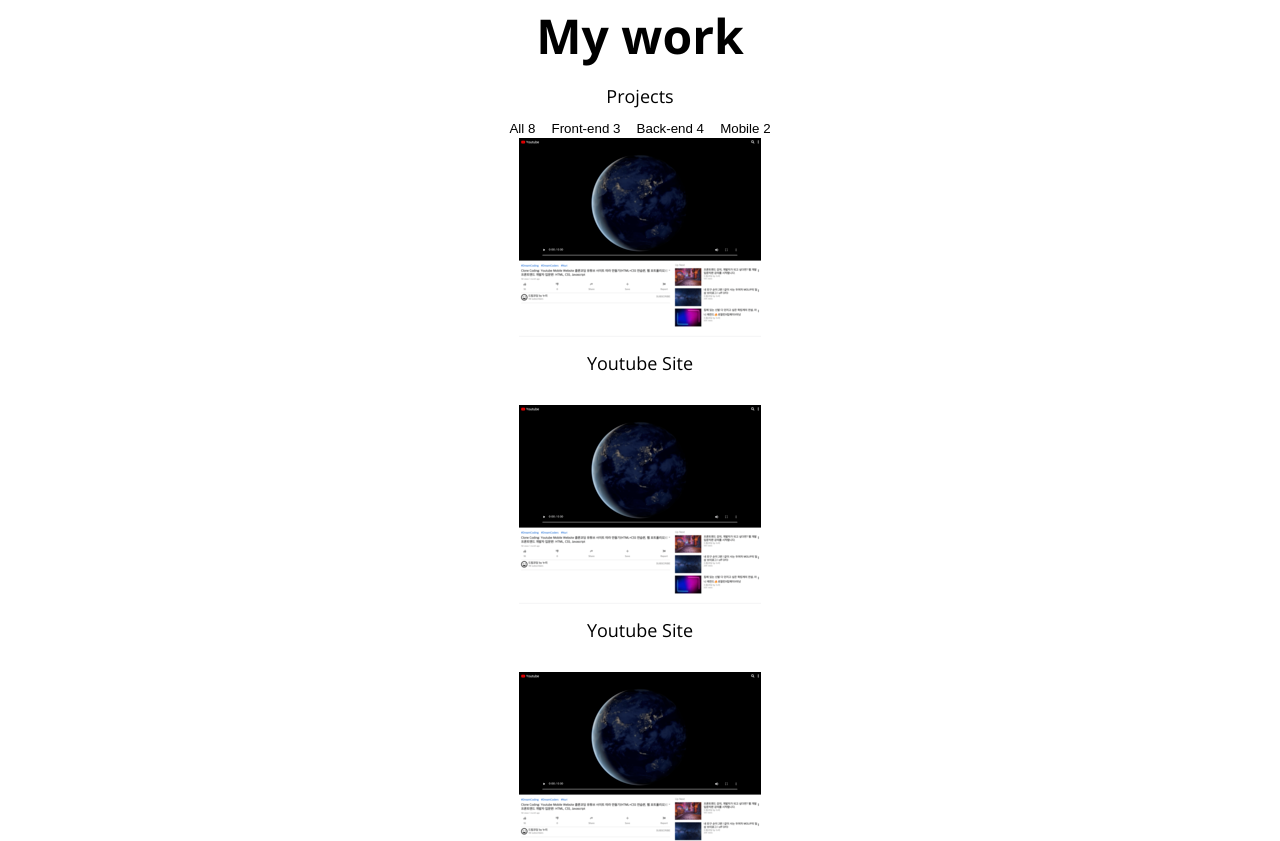
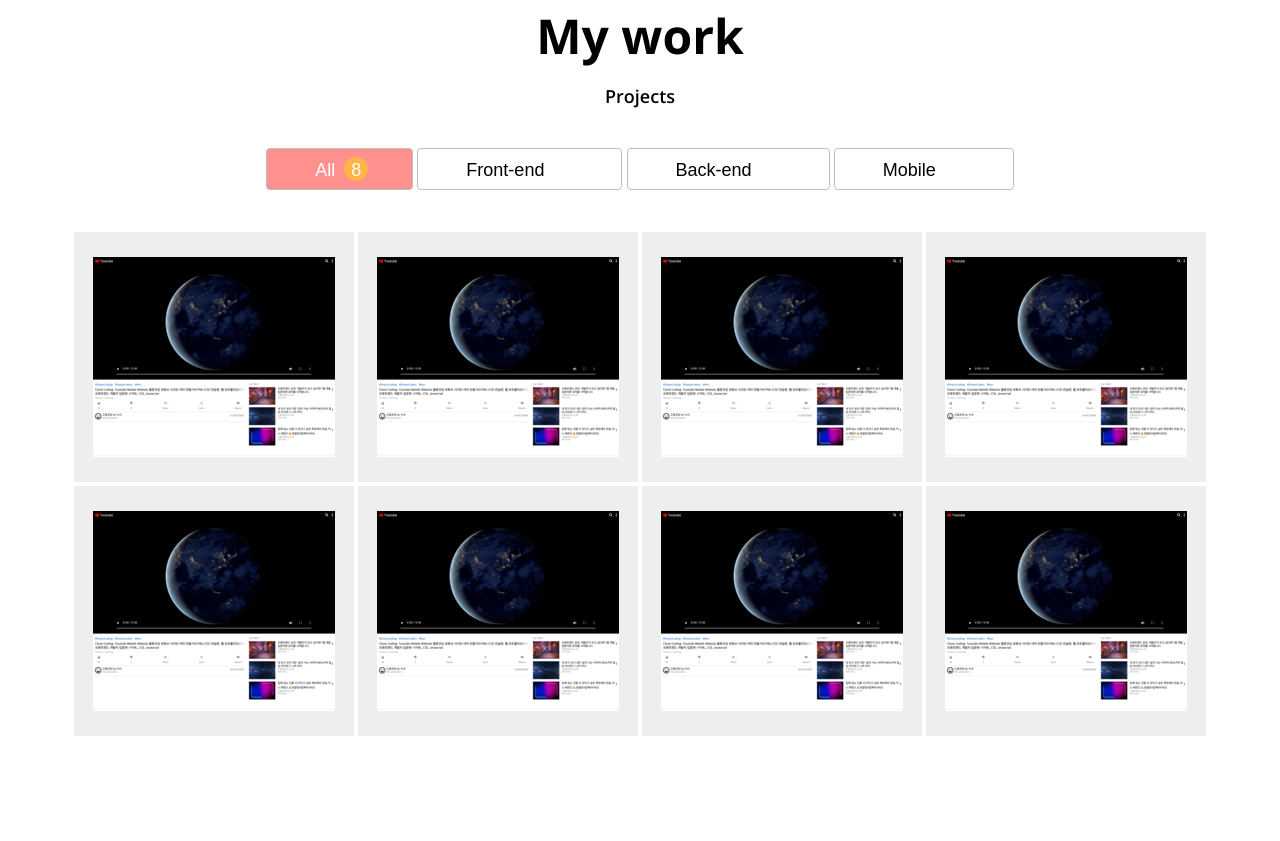
Before and after one commit to nuri1042/portfolio, a plain HTML site: page index.html in a window 1280 px wide. Shown: the part 2346-3187 px from the top of the page. Drawn offline with nearby package versions, Linux system fonts and the light colour scheme.

Commit message:
CSS : Work

```diff
--- a/index.html
+++ b/index.html
@@ -176,7 +176,7 @@
       <h1>My work</h1>
       <h3>Projects</h3>
       <div class="work__categories">
-        <button class="category__btn">All <span class="category__count">8</span></button>
+        <button class="category__btn active">All <span class="category__count">8</span></button>
         <button class="category__btn">Front-end <span class="category__count">3</span></button>
         <button class="category__btn">Back-end <span class="category__count">4</span></button>
         <button class="category__btn">Mobile <span class="category__count">2</span></button>
@@ -189,8 +189,7 @@
             <span>Clone coding with HTML and CSS</span>
           </div>
         </a>
-      </div>
-      <div class="work__projects">
+
         <a href="https://github.com/nuri1042/web_Frontend/tree/main" class="project" target="blank">
           <img class="project__img" src="images/projects/youtube.png" alt="Youtube" />
           <div class="project__description">
@@ -198,8 +197,7 @@
             <span>Clone coding with HTML and CSS</span>
           </div>
         </a>
-      </div>
-      <div class="work__projects">
+
         <a href="https://github.com/nuri1042/web_Frontend/tree/main" class="project" target="blank">
           <img class="project__img" src="images/projects/youtube.png" alt="Youtube" />
           <div class="project__description">
@@ -207,8 +205,7 @@
             <span>Clone coding with HTML and CSS</span>
           </div>
         </a>
-      </div>
-      <div class="work__projects">
+
         <a href="https://github.com/nuri1042/web_Frontend/tree/main" class="project" target="blank">
           <img class="project__img" src="images/projects/youtube.png" alt="Youtube" />
           <div class="project__description">
@@ -216,8 +213,7 @@
             <span>Clone coding with HTML and CSS</span>
           </div>
         </a>
-      </div>
-      <div class="work__projects">
+
         <a href="https://github.com/nuri1042/web_Frontend/tree/main" class="project" target="blank">
           <img class="project__img" src="images/projects/youtube.png" alt="Youtube" />
           <div class="project__description">
@@ -225,8 +221,7 @@
             <span>Clone coding with HTML and CSS</span>
           </div>
         </a>
-      </div>
-      <div class="work__projects">
+
         <a href="https://github.com/nuri1042/web_Frontend/tree/main" class="project" target="blank">
           <img class="project__img" src="images/projects/youtube.png" alt="Youtube" />
           <div class="project__description">
@@ -234,8 +229,7 @@
             <span>Clone coding with HTML and CSS</span>
           </div>
         </a>
-      </div>
-      <div class="work__projects">
+
         <a href="https://github.com/nuri1042/web_Frontend/tree/main" class="project" target="blank">
           <img class="project__img" src="images/projects/youtube.png" alt="Youtube" />
           <div class="project__description">
@@ -243,8 +237,7 @@
             <span>Clone coding with HTML and CSS</span>
           </div>
         </a>
-      </div>
-      <div class="work__projects">
+
         <a href="https://github.com/nuri1042/web_Frontend/tree/main" class="project" target="blank">
           <img class="project__img" src="images/projects/youtube.png" alt="Youtube" />
           <div class="project__description">
--- a/style.css
+++ b/style.css
@@ -250,3 +250,94 @@ p {
 .tools {
   background-color: var(--color-grey);
 }
+
+/* work */
+#work h3 {
+  font-size: var(--font-regular);
+  font-weight: var(--weight-semi-bold);
+}
+.category__btn {
+  border: 1px solid var(--color-dark-white);
+  border-radius: var(--size-border-radius);
+  font-size: var(--font-regular);
+  padding: 8px 48px;
+}
+.work__categories {
+  margin: 40px;
+}
+.category__btn.active,
+.category__btn:hover {
+  background-color: var(--color-pink);
+  color: var(--color-white);
+}
+.category__btn.active .category__count,
+.category__btn:hover .category__count {
+  opacity: 1;
+  top: 0;
+}
+.category__count {
+  border: 1px solid var(--color-orange);
+  background-color: var(--color-orange);
+  border-radius: 50%;
+  color: var(--color-white);
+  width: 24px;
+  height: 24px;
+  line-height: 24px;
+  display: inline-block;
+  position: relative;
+  top: -20px;
+  left: 4px;
+  opacity: 0;
+  transition: all var(--animation-duration) ease-in;
+}
+.work__projects {
+  display: flex;
+  flex-wrap: wrap;
+  justify-content: center;
+}
+.project {
+  position: relative;
+  display: flex;
+  justify-content: center;
+  align-items: center;
+  width: 280px;
+  height: 250px;
+  margin: 2px;
+  background-color: var(--color-light-white);
+}
+.project__img {
+  max-width: 100%;
+  max-height: 100%;
+}
+.project__description {
+  background-color: black;
+  width: 100%;
+  height: 100%;
+  position: absolute;
+  top: 0;
+  left: 0;
+  display: flex;
+  flex-direction: column;
+  justify-content: center;
+  opacity: 0;
+  transform: translateY(10px);
+  transition: all var(--animation-duration) ease-in;
+}
+.project:hover .project__description {
+  opacity: 0.8;
+  transform: translateY(0px);
+}
+.project__description h3 {
+  color: var(--color-white);
+}
+.project__description h3:after {
+  content: '';
+  width: 25px;
+  height: 2px;
+  background-color: var(--color-dark-white);
+  display: block;
+  position: relative;
+  left: 50%;
+  margin-left: -12px;
+  margin-top: 8px;
+}
```
